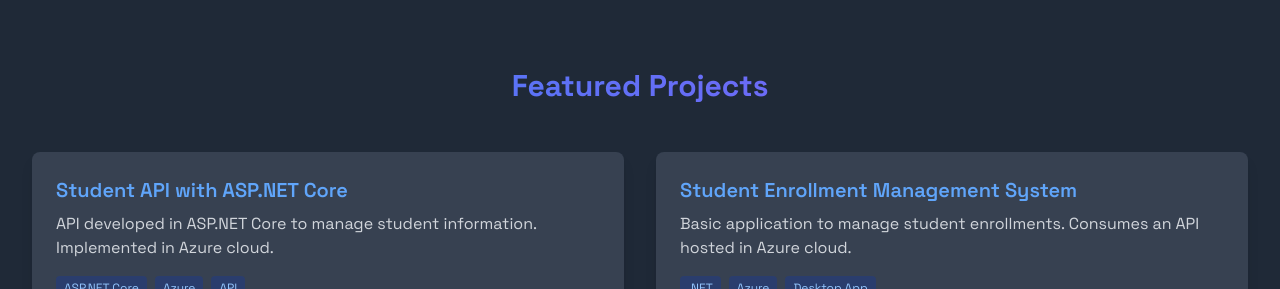
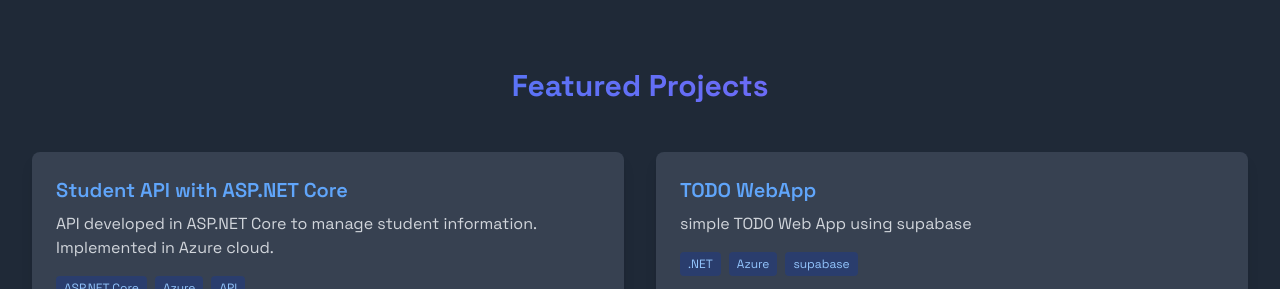
Before and after one commit to PENDRAGON2121/portafolio, a plain HTML site: page index.html in a window 1280 px wide. Shown: the part 1952-2241 px from the top of the page. Drawn offline with nearby package versions, Linux system fonts and the light colour scheme.

Commit message:
Actualización: se renombró el proyecto "Student Enrollment Management System" a "TODO WebApp" y se modificó la descripción para reflejar que es una aplicación simple de TODO utilizando supabase.

```diff
--- a/index.html
+++ b/index.html
@@ -243,14 +243,14 @@
                 <!-- Project 2 -->
                 <div class="bg-gray-700 rounded-lg overflow-hidden shadow-lg card-hover">
                     <div class="p-6">
-                        <h3 class="text-xl font-semibold mb-2 text-blue-400">Student Enrollment Management System</h3>
+                        <h3 class="text-xl font-semibold mb-2 text-blue-400">TODO WebApp</h3>
                         <p class="text-gray-300 mb-4">
-                            Basic application to manage student enrollments. Consumes an API hosted in Azure cloud.
+                            simple TODO Web App using supabase
                         </p>
                         <div class="flex flex-wrap gap-2 mb-4">
                             <span class="px-2 py-1 bg-blue-900/50 text-blue-300 rounded text-xs">.NET</span>
                             <span class="px-2 py-1 bg-blue-900/50 text-blue-300 rounded text-xs">Azure</span>
-                            <span class="px-2 py-1 bg-blue-900/50 text-blue-300 rounded text-xs">Desktop App</span>
+                            <span class="px-2 py-1 bg-blue-900/50 text-blue-300 rounded text-xs">supabase</span>
                         </div>
                         <a href="#" target="_blank" rel="noopener noreferrer" class="text-blue-400 hover:text-blue-300 flex items-center">
                             <i class="fab fa-github mr-2"></i> View on GitHub
```
